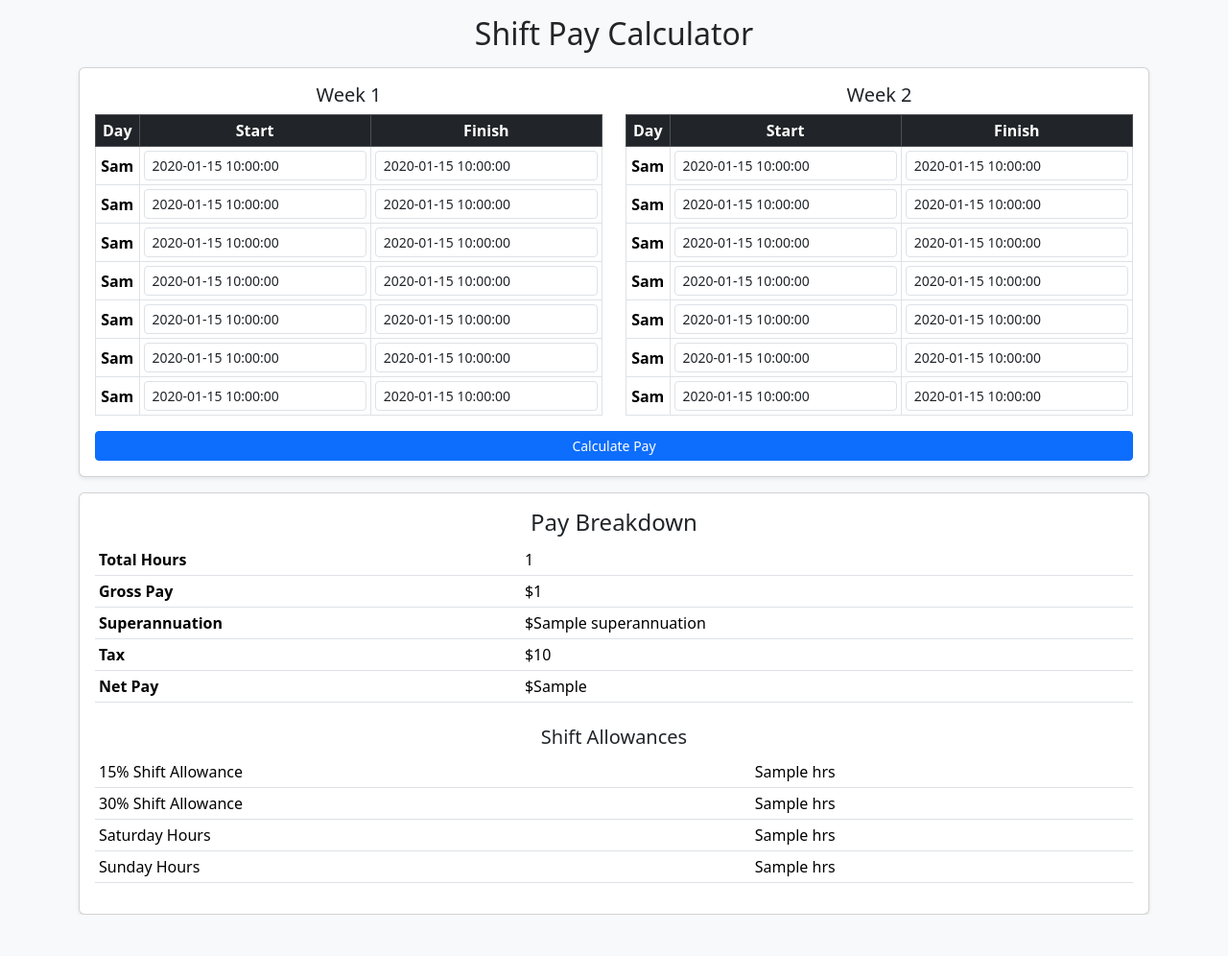
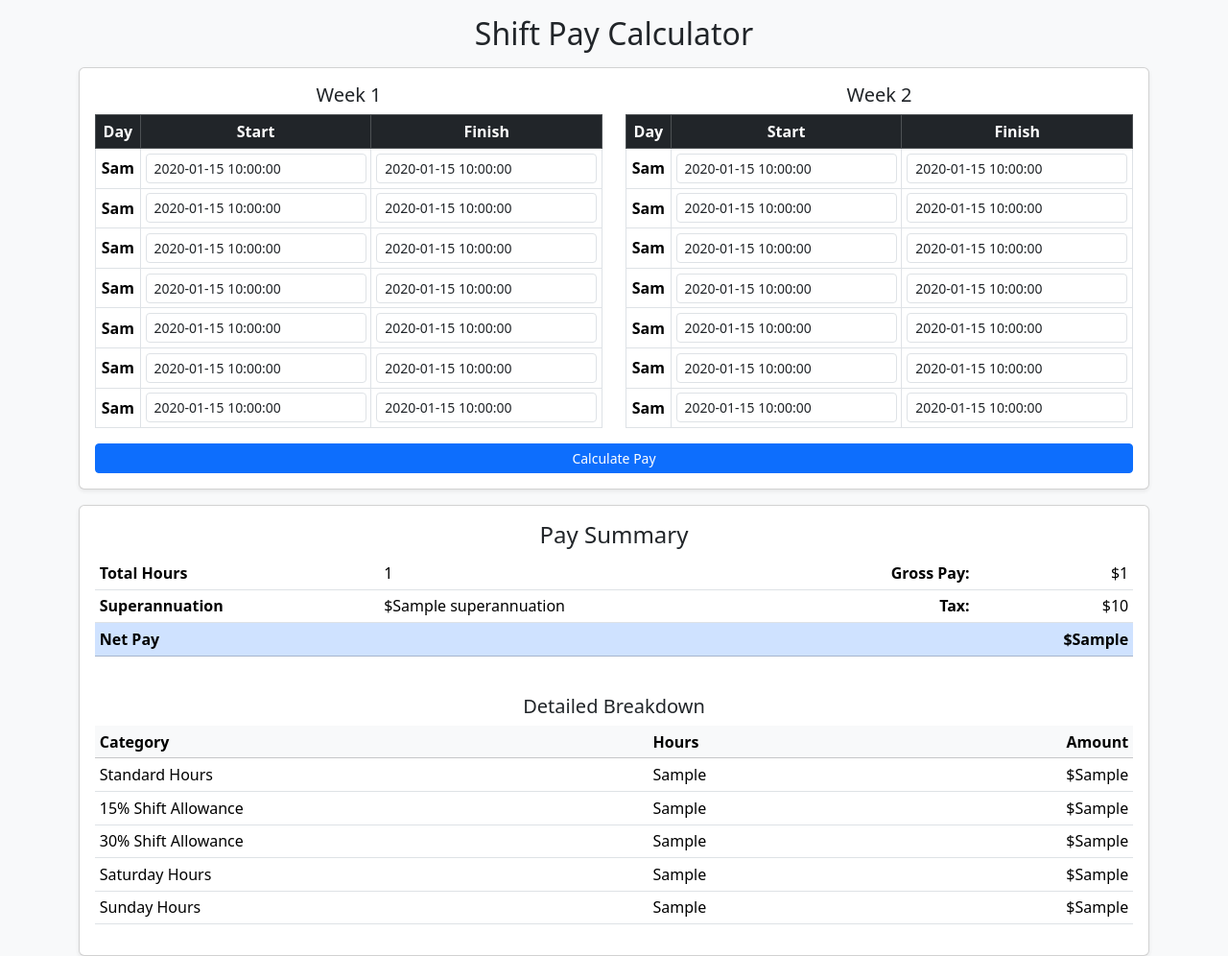
Before and after one commit to j3rom31993/shift-pay-calculator, a Flask app: template templates/index.html in a window 1280 px wide. Shown: the whole page at 96% size. Before the commit the page ends 953 px from the top, so only its background shows below. Run offline with Flask 3, Linux system fonts and the light colour scheme; the template is opened without the code that fills it: most values are stand-ins (such as "Sample title", 1, 10 or a date in 2020).

Commit message:
Add full pay breakdown with dollar amounts

```diff
--- a/app.py
+++ b/app.py
@@ -1,9 +1,8 @@
 from flask import Flask, render_template, request, session
 from datetime import datetime, timedelta
 
-
 app = Flask(__name__)
-app.secret_key = "supersecretkey"  # Used to store session data
+app.secret_key = "supersecretkey"
 
 BASE_RATE = 41.02
 SHIFT_LOADING_15 = 1.15
@@ -14,77 +13,109 @@ SUPERANNUATION_RATE = 0.11
 TAX_RATE = 0.20
 DAYS_OF_WEEK = ["Monday", "Tuesday", "Wednesday", "Thursday", "Friday", "Saturday", "Sunday"]
 
-
 def calculate_shift_pay(start_time, finish_time, day_index):
     if not start_time or not finish_time:
         return None
 
-    start_dt = datetime.strptime(start_time, "%H:%M")
-    finish_dt = datetime.strptime(finish_time, "%H:%M")
+    # Use fixed date for consistent day calculations
+    base_date = datetime(2000, 1, 1)
+    start_dt = datetime.strptime(start_time, "%H:%M").replace(
+        year=base_date.year, month=base_date.month, day=base_date.day)
+    finish_dt = datetime.strptime(finish_time, "%H:%M").replace(
+        year=base_date.year, month=base_date.month, day=base_date.day)
 
+    # Handle overnight shifts
     if finish_dt < start_dt:
         finish_dt += timedelta(days=1)
 
     total_hours = (finish_dt - start_dt).total_seconds() / 3600
-    shift_15_hours = shift_30_hours = saturday_hours = sunday_hours = 0.0
-    total_pay = 0.0
+    original_date = start_dt.date()
+
+    # Initialize tracking variables
+    standard_pay = shift_15_pay = shift_30_pay = 0.0
+    saturday_pay = sunday_pay = 0.0
+    standard_hours = shift_15_hours = shift_30_hours = 0.0
+    saturday_hours = sunday_hours = 0.0
 
     while start_dt < finish_dt:
+        current_date = start_dt.date()
+        current_day_index = day_index if current_date == original_date else (day_index + 1) % 7
         current_hour = start_dt.hour + start_dt.minute / 60.0
-        minute_fraction = 1 / 60
+        minute_fraction = 1 / 60  # Value for 1 minute
 
-        if day_index < 4:  # Monday - Thursday
+        # Calculate rates based on day and time
+        if current_day_index == 6:  # Sunday
+            pay = BASE_RATE * DOUBLE_TIME * minute_fraction
+            sunday_pay += pay
+            sunday_hours += minute_fraction
+        elif current_day_index == 5:  # Saturday
+            pay = BASE_RATE * TIME_AND_HALF * minute_fraction
+            saturday_pay += pay
+            saturday_hours += minute_fraction
+        elif current_day_index == 4:  # Friday
             if 18 <= current_hour < 24:
-                rate = BASE_RATE * SHIFT_LOADING_15
+                pay = BASE_RATE * SHIFT_LOADING_15 * minute_fraction
+                shift_15_pay += pay
                 shift_15_hours += minute_fraction
             elif 0 <= current_hour < 6:
-                rate = BASE_RATE * SHIFT_LOADING_30
+                pay = BASE_RATE * TIME_AND_HALF * minute_fraction
+                saturday_pay += pay
+                saturday_hours += minute_fraction
+            else:
+                pay = BASE_RATE * minute_fraction
+                standard_pay += pay
+                standard_hours += minute_fraction
+        elif current_day_index < 4:  # Monday-Thursday
+            if 18 <= current_hour < 24:
+                pay = BASE_RATE * SHIFT_LOADING_15 * minute_fraction
+                shift_15_pay += pay
+                shift_15_hours += minute_fraction
+            elif 0 <= current_hour < 6:
+                pay = BASE_RATE * SHIFT_LOADING_30 * minute_fraction
+                shift_30_pay += pay
                 shift_30_hours += minute_fraction
             else:
-                rate = BASE_RATE
-        elif day_index == 4:  # Friday
-            if 18 <= current_hour < 24:
-                rate = BASE_RATE * SHIFT_LOADING_15
-                shift_15_hours += minute_fraction
-            elif 0 <= current_hour < 6:
-                rate = BASE_RATE * TIME_AND_HALF
-                saturday_hours += minute_fraction
-            else:
-                rate = BASE_RATE
-        elif day_index == 5:  # Saturday
-            if current_hour < 24:
-                rate = BASE_RATE * TIME_AND_HALF
-                saturday_hours += minute_fraction
-            else:
-                rate = BASE_RATE * DOUBLE_TIME
-                sunday_hours += minute_fraction
-        elif day_index == 6:  # Sunday
-            if current_hour < 24:
-                rate = BASE_RATE * DOUBLE_TIME
-                sunday_hours += minute_fraction
-            elif current_hour >= 0:
-                rate = BASE_RATE * SHIFT_LOADING_30
-                shift_30_hours += minute_fraction
+                pay = BASE_RATE * minute_fraction
+                standard_pay += pay
+                standard_hours += minute_fraction
+        else:
+            pay = BASE_RATE * minute_fraction
+            standard_pay += pay
+            standard_hours += minute_fraction
 
-        total_pay += rate * minute_fraction
         start_dt += timedelta(minutes=1)
 
-    superannuation = total_pay * SUPERANNUATION_RATE
-    tax = total_pay * TAX_RATE
-    net_pay = total_pay - tax
+    # Calculate totals
+    total_pay = sum([
+        standard_pay,
+        shift_15_pay,
+        shift_30_pay,
+        saturday_pay,
+        sunday_pay
+    ])
 
-    return {
-        "total_hours": round(total_hours, 2),
-        "total_pay": round(total_pay, 2),
-        "superannuation": round(superannuation, 2),
-        "tax": round(tax, 2),
-        "net_pay": round(net_pay, 2),
-        "shift_15_hours": round(shift_15_hours, 2),
-        "shift_30_hours": round(shift_30_hours, 2),
-        "saturday_hours": round(saturday_hours, 2),
-        "sunday_hours": round(sunday_hours, 2),
+    # Round values
+    totals = {
+        'total_hours': round(total_hours, 2),
+        'standard_hours': round(standard_hours, 2),
+        'shift_15_hours': round(shift_15_hours, 2),
+        'shift_30_hours': round(shift_30_hours, 2),
+        'saturday_hours': round(saturday_hours, 2),
+        'sunday_hours': round(sunday_hours, 2),
+        'standard_pay': round(standard_pay, 2),
+        'shift_15_pay': round(shift_15_pay, 2),
+        'shift_30_pay': round(shift_30_pay, 2),
+        'saturday_pay': round(saturday_pay, 2),
+        'sunday_pay': round(sunday_pay, 2),
+        'total_pay': round(total_pay, 2)
     }
 
+    # Calculate deductions
+    totals['superannuation'] = round(totals['total_pay'] * SUPERANNUATION_RATE, 2)
+    totals['tax'] = round(totals['total_pay'] * TAX_RATE, 2)
+    totals['net_pay'] = round(totals['total_pay'] - totals['tax'], 2)
+
+    return totals
 
 @app.route("/", methods=["GET", "POST"])
 def home():
@@ -94,14 +125,20 @@ def home():
 
     total_summary = {
         "total_hours": 0.0,
+        "standard_hours": 0.0,
+        "shift_15_hours": 0.0,
+        "shift_30_hours": 0.0,
+        "saturday_hours": 0.0,
+        "sunday_hours": 0.0,
+        "standard_pay": 0.0,
+        "shift_15_pay": 0.0,
+        "shift_30_pay": 0.0,
+        "saturday_pay": 0.0,
+        "sunday_pay": 0.0,
         "total_pay": 0.0,
         "superannuation": 0.0,
         "tax": 0.0,
         "net_pay": 0.0,
-        "shift_15_hours": 0.0,
-        "shift_30_hours": 0.0,
-        "saturday_hours": 0.0,
-        "sunday_hours": 0.0,
     }
 
     if request.method == "POST":
@@ -117,12 +154,15 @@ def home():
                 pay_details = calculate_shift_pay(start_time, finish_time, day_index)
                 if pay_details:
                     for key in total_summary:
-                        total_summary[key] += pay_details[key]
+                        if key in pay_details:
+                            total_summary[key] += pay_details[key]
 
         session["shift_data"] = shift_data
 
-    return render_template("index.html", total_summary=total_summary, days=DAYS_OF_WEEK, shift_data=session["shift_data"])
-
+    return render_template("index.html",
+                         total_summary=total_summary,
+                         days=DAYS_OF_WEEK,
+                         shift_data=session["shift_data"])
 
 if __name__ == "__main__":
     app.run(debug=True)
--- a/templates/index.html
+++ b/templates/index.html
@@ -4,11 +4,13 @@
     <meta charset="UTF-8">
     <meta name="viewport" content="width=device-width, initial-scale=1.0">
     <title>Shift Pay Calculator</title>
-    <!-- Bootstrap CSS -->
     <link href="https://cdn.jsdelivr.net/npm/bootstrap@5.3.2/dist/css/bootstrap.min.css" rel="stylesheet">
+    <style>
+        .table-sm th, .table-sm td { padding: 0.3rem; }
+        .form-control-sm { height: calc(1.5em + 0.5rem + 2px); }
+    </style>
 </head>
 <body class="bg-light">
-
     <div class="container mt-3">
         <h2 class="text-center mb-3">Shift Pay Calculator</h2>
 
@@ -29,8 +31,14 @@
                             {% for i in range(7) %}
                             <tr>
                                 <td class="fw-bold">{{ days[i][:3] }}</td>
-                                <td><input type="text" class="form-control form-control-sm" name="start_time_{{ i }}" value="{{ shift_data.get('start_time_' ~ i, '') }}" placeholder="HH:MM"></td>
-                                <td><input type="text" class="form-control form-control-sm" name="finish_time_{{ i }}" value="{{ shift_data.get('finish_time_' ~ i, '') }}" placeholder="HH:MM"></td>
+                                <td><input type="text" class="form-control form-control-sm"
+                                       name="start_time_{{ i }}"
+                                       value="{{ shift_data.get('start_time_' ~ i, '') }}"
+                                       placeholder="HH:MM"></td>
+                                <td><input type="text" class="form-control form-control-sm"
+                                       name="finish_time_{{ i }}"
+                                       value="{{ shift_data.get('finish_time_' ~ i, '') }}"
+                                       placeholder="HH:MM"></td>
                             </tr>
                             {% endfor %}
                         </tbody>
@@ -52,46 +60,88 @@
                             {% for i in range(7, 14) %}
                             <tr>
                                 <td class="fw-bold">{{ days[i % 7][:3] }}</td>
-                                <td><input type="text" class="form-control form-control-sm" name="start_time_{{ i }}" value="{{ shift_data.get('start_time_' ~ i, '') }}" placeholder="HH:MM"></td>
-                                <td><input type="text" class="form-control form-control-sm" name="finish_time_{{ i }}" value="{{ shift_data.get('finish_time_' ~ i, '') }}" placeholder="HH:MM"></td>
+                                <td><input type="text" class="form-control form-control-sm"
+                                       name="start_time_{{ i }}"
+                                       value="{{ shift_data.get('start_time_' ~ i, '') }}"
+                                       placeholder="HH:MM"></td>
+                                <td><input type="text" class="form-control form-control-sm"
+                                       name="finish_time_{{ i }}"
+                                       value="{{ shift_data.get('finish_time_' ~ i, '') }}"
+                                       placeholder="HH:MM"></td>
                             </tr>
                             {% endfor %}
                         </tbody>
                     </table>
                 </div>
             </div>
-
             <button type="submit" class="btn btn-primary btn-sm w-100">Calculate Pay</button>
         </form>
 
         {% if total_summary.total_hours > 0 %}
         <div class="card mt-3 p-3 shadow-sm">
-            <h4 class="text-center">Pay Breakdown</h4>
+            <h4 class="text-center">Pay Summary</h4>
             <table class="table table-sm">
                 <tbody>
-                    <tr><td><strong>Total Hours</strong></td><td>{{ total_summary.total_hours }}</td></tr>
-                    <tr><td><strong>Gross Pay</strong></td><td>${{ total_summary.total_pay }}</td></tr>
-                    <tr><td><strong>Superannuation</strong></td><td>${{ total_summary.superannuation }}</td></tr>
-                    <tr><td><strong>Tax</strong></td><td>${{ total_summary.tax }}</td></tr>
-                    <tr><td><strong>Net Pay</strong></td><td>${{ total_summary.net_pay }}</td></tr>
+                    <tr>
+                        <td><strong>Total Hours</strong></td>
+                        <td>{{ total_summary.total_hours }}</td>
+                        <td class="text-end"><strong>Gross Pay:</strong></td>
+                        <td class="text-end">${{ total_summary.total_pay }}</td>
+                    </tr>
+                    <tr>
+                        <td><strong>Superannuation</strong></td>
+                        <td>${{ total_summary.superannuation }}</td>
+                        <td class="text-end"><strong>Tax:</strong></td>
+                        <td class="text-end">${{ total_summary.tax }}</td>
+                    </tr>
+                    <tr class="table-primary">
+                        <td colspan="3"><strong>Net Pay</strong></td>
+                        <td class="text-end fw-bold">${{ total_summary.net_pay }}</td>
+                    </tr>
                 </tbody>
             </table>
 
-            <h5 class="text-center mt-2">Shift Allowances</h5>
+            <h5 class="text-center mt-4">Detailed Breakdown</h5>
             <table class="table table-sm">
+                <thead class="table-light">
+                    <tr>
+                        <th>Category</th>
+                        <th>Hours</th>
+                        <th class="text-end">Amount</th>
+                    </tr>
+                </thead>
                 <tbody>
-                    <tr><td>15% Shift Allowance</td><td>{{ total_summary.shift_15_hours }} hrs</td></tr>
-                    <tr><td>30% Shift Allowance</td><td>{{ total_summary.shift_30_hours }} hrs</td></tr>
-                    <tr><td>Saturday Hours</td><td>{{ total_summary.saturday_hours }} hrs</td></tr>
-                    <tr><td>Sunday Hours</td><td>{{ total_summary.sunday_hours }} hrs</td></tr>
+                    <tr>
+                        <td>Standard Hours</td>
+                        <td>{{ total_summary.standard_hours }}</td>
+                        <td class="text-end">${{ total_summary.standard_pay }}</td>
+                    </tr>
+                    <tr>
+                        <td>15% Shift Allowance</td>
+                        <td>{{ total_summary.shift_15_hours }}</td>
+                        <td class="text-end">${{ total_summary.shift_15_pay }}</td>
+                    </tr>
+                    <tr>
+                        <td>30% Shift Allowance</td>
+                        <td>{{ total_summary.shift_30_hours }}</td>
+                        <td class="text-end">${{ total_summary.shift_30_pay }}</td>
+                    </tr>
+                    <tr>
+                        <td>Saturday Hours</td>
+                        <td>{{ total_summary.saturday_hours }}</td>
+                        <td class="text-end">${{ total_summary.saturday_pay }}</td>
+                    </tr>
+                    <tr>
+                        <td>Sunday Hours</td>
+                        <td>{{ total_summary.sunday_hours }}</td>
+                        <td class="text-end">${{ total_summary.sunday_pay }}</td>
+                    </tr>
                 </tbody>
             </table>
         </div>
         {% endif %}
     </div>
 
-    <!-- Bootstrap JS -->
     <script src="https://cdn.jsdelivr.net/npm/bootstrap@5.3.2/dist/js/bootstrap.bundle.min.js"></script>
-
 </body>
 </html>
```
